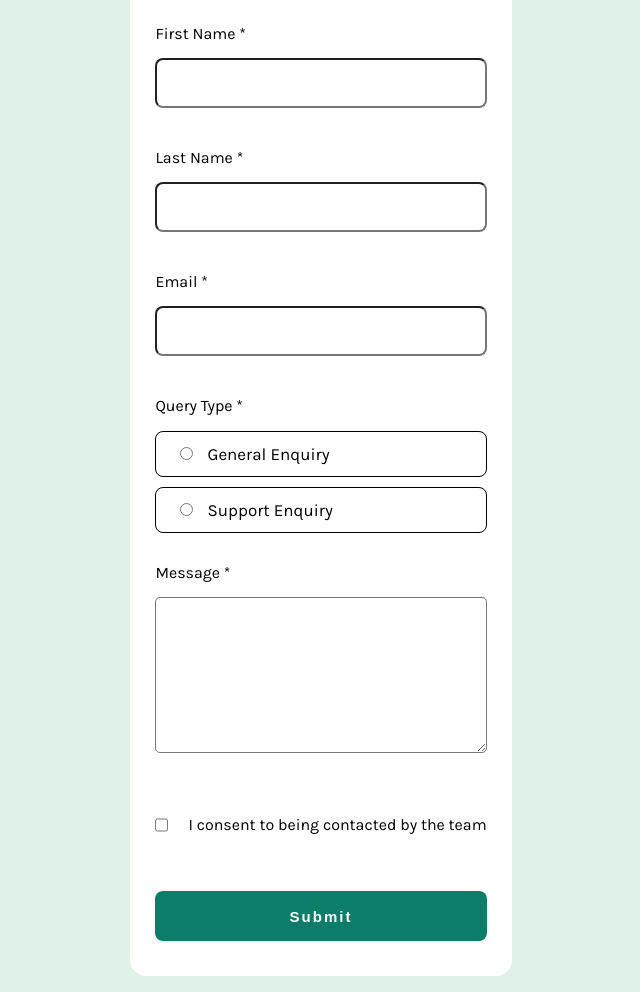
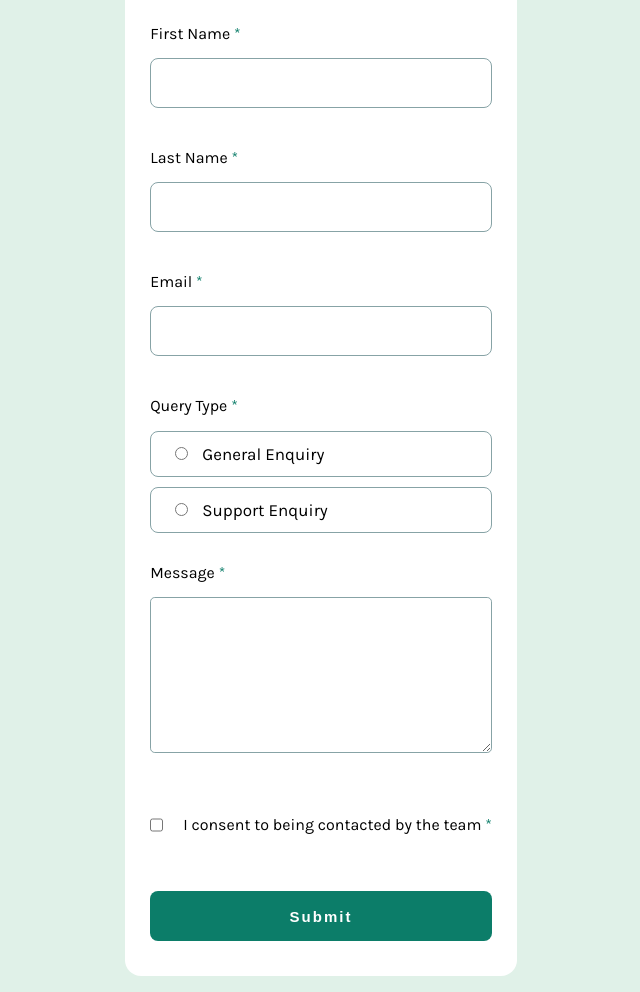
Before and after one commit to MukarramHaq/contact-form-main, a plain HTML site: page index.html in a window 1280 px wide. Shown: the part 94-1086 px from the top of the page, without its empty margins (319-959 px from the left). Drawn offline with Linux system fonts and the light colour scheme.

Commit message:
Changed the border color for the inputs

```diff
--- a/index.html
+++ b/index.html
@@ -104,7 +104,7 @@
           <div class="consent">
             <input type="checkbox" id="checkbox" />
             <label for="checkbox"
-              >I consent to being contacted by the team</label
+              >I consent to being contacted by the team <span>*</span></label
             >
           </div>
 
--- a/style.css
+++ b/style.css
@@ -76,6 +76,10 @@ form{
     border-radius: 1rem;
 }
 
+span{
+    color: hsl(169, 82%, 27%);
+}
+
 .three-inputs{
     margin-bottom: 10px;
     height: 50px;
@@ -84,6 +88,7 @@ form{
     padding-left: 12px;
     padding-right: 12px;
     font-size: 15px;
+    border: 1px solid hsl(186, 15%, 59%);
 }
 
 label{
@@ -127,11 +132,12 @@ h1{
 textarea{
     border-radius: 0.3rem;
     margin-bottom: 46px;
+    border: 1px solid hsl(186, 15%, 59%);
 }
 
 .general,
 .support{
-    border: 1px solid black;
+    border: 1px solid hsl(186, 15%, 59%);
     padding-top: 12px;
     padding-bottom: 12px;
     padding-left:24px;
```
